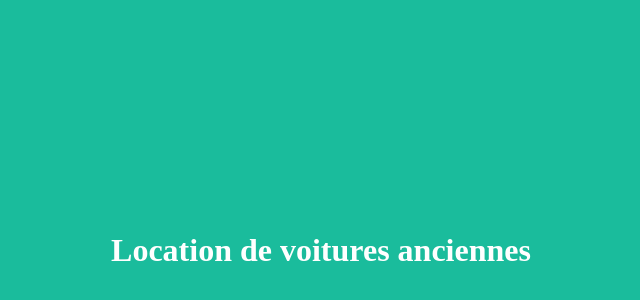
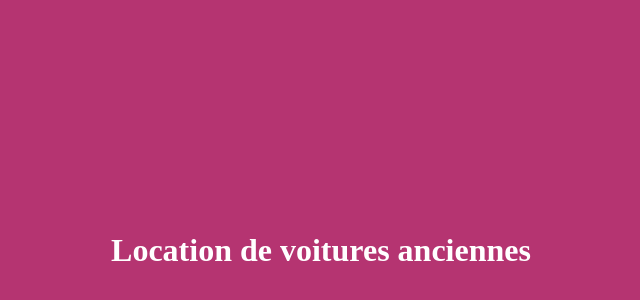
Before and after one commit to micheal237/newproject, a plain HTML site: page index.html in a window 1280 px wide. Shown: the part 42-342 px from the top of the page, without its empty margins (319-959 px from the left). Drawn offline with Linux system fonts and the light colour scheme.

Commit message:
modification de la couleur de fond

```diff
--- a/index.html
+++ b/index.html
@@ -4,7 +4,7 @@
        <meta charset="utf-8">
        <title></title>
     </head>
-    <body style="background-color:#1abc9c">
+    <body style="background-color:#B53471">
 
       <h1 style="padding-top:20%; padding-bottom:20%; text-align:center;color:#FFFFFF">Location de voitures anciennes</h1>
 
```
